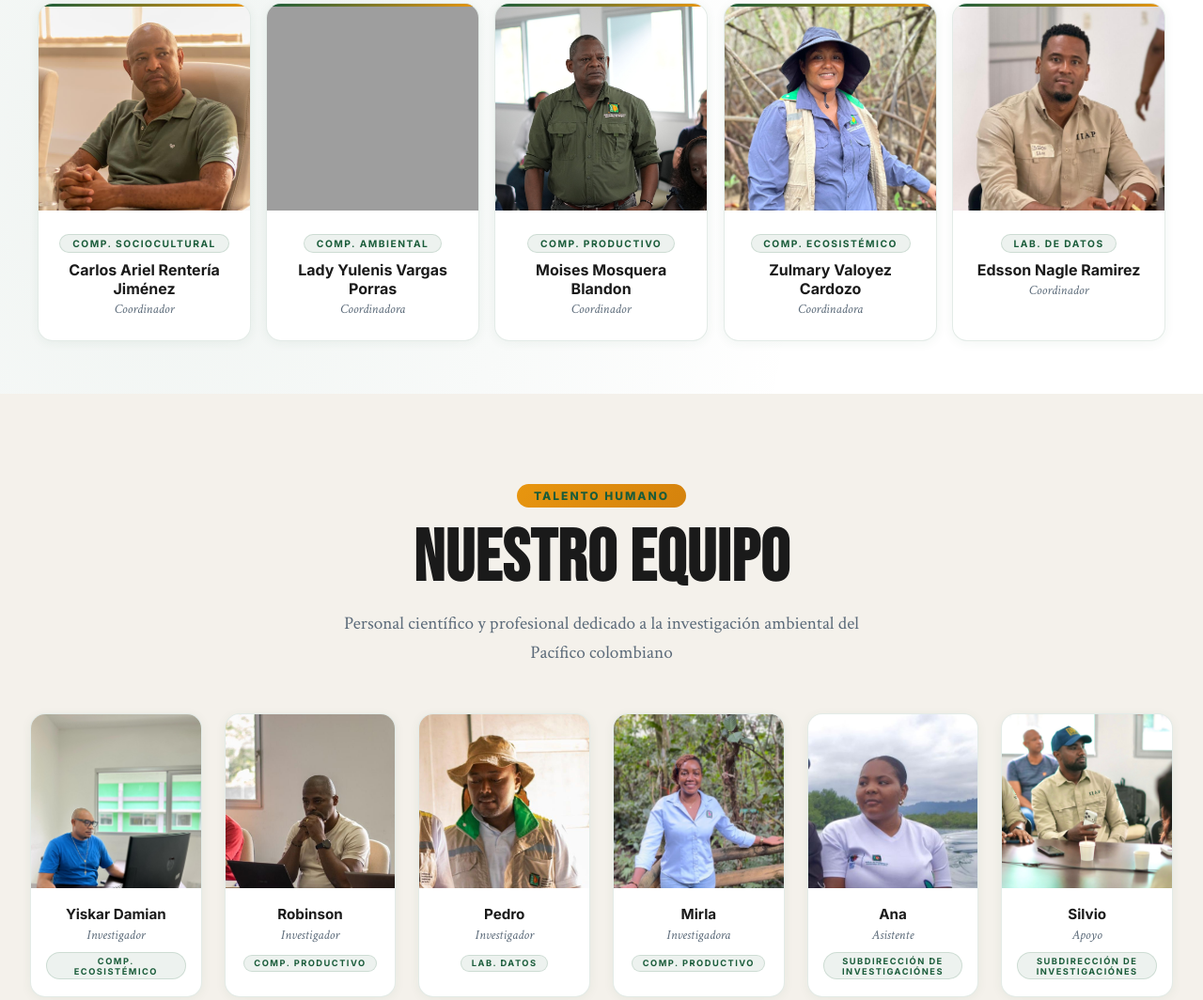
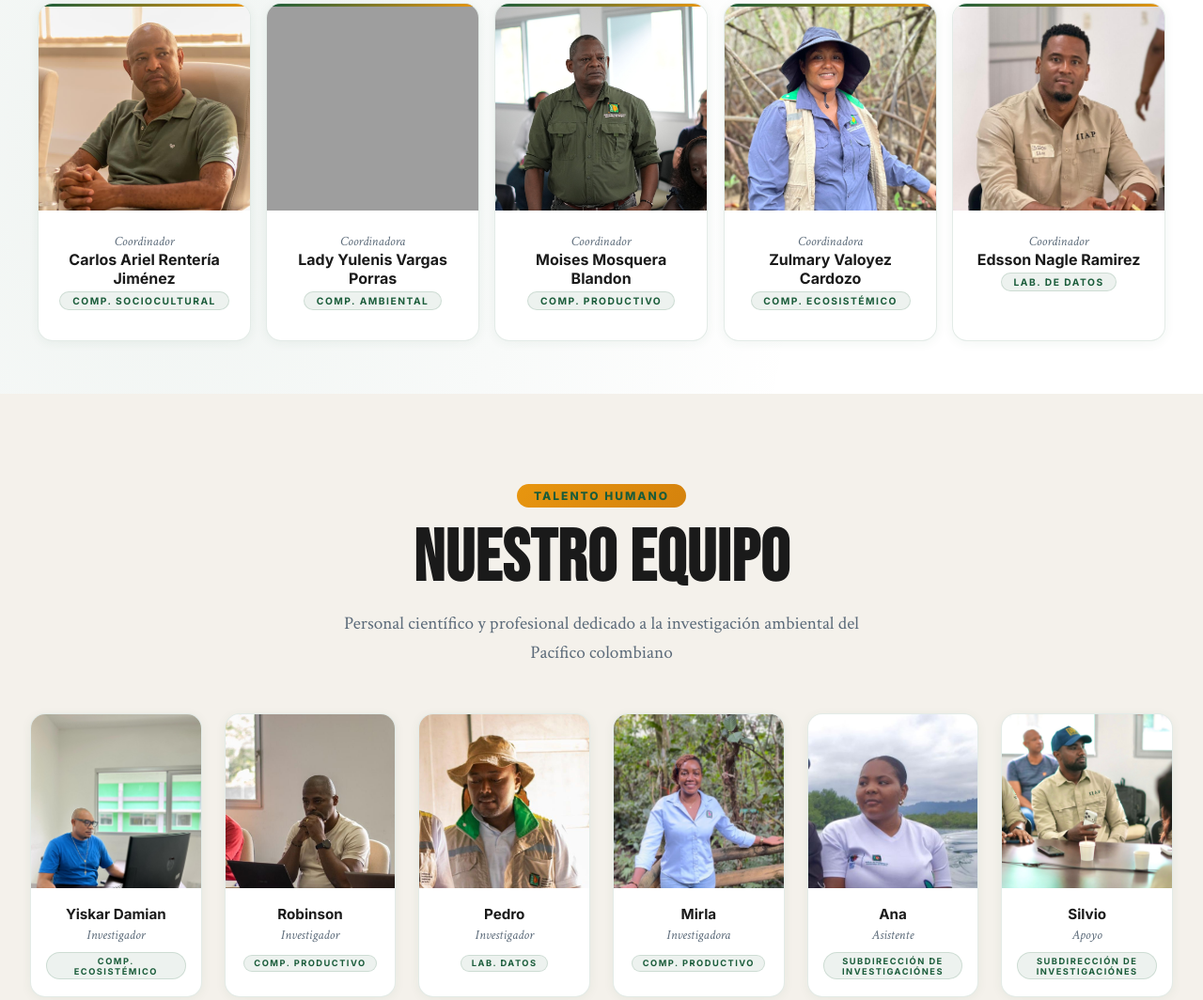
Before and after one commit to JanuarAsprilla/pagina-grupod-de-investigaciones-iiap, a plain HTML site: page index.html in a window 1280 px wide. Shown: the part 5906-6970 px from the top of the page at 94% size. Drawn offline with nearby package versions, Linux system fonts and the light colour scheme; grey boxes are pictures that could not be loaded.

Commit message:
fix: refactoring site

```diff
--- a/index.html
+++ b/index.html
@@ -555,11 +555,11 @@ body{font-family:'Crimson Text',serif;background:var(--bg);color:var(--text);ove
   <!-- NIVEL 3: 5 COORDINADORES -->
   <div class="org-tag">Coordinadores de Componente</div>
   <div class="org-tier-bottom">
-    <div class="org-sm-card"><div class="org-photo"><img src="assets/CARLOS_ARIEL.jpeg" alt="Coord. Sociocultural"></div><div class="org-info"><span class="o-chip">Comp. Sociocultural</span><h3 class="o-name">Carlos Ariel Rentería Jiménez</h3><p class="o-role">Coordinador</p></div></div>
-    <div class="org-sm-card"><div class="org-photo"><img src="assets/LADY_VARGAS.png" alt="Coord. Ambiental"></div><div class="org-info"><span class="o-chip">Comp. Ambiental</span><h3 class="o-name">Lady Yulenis Vargas Porras</h3><p class="o-role">Coordinadora</p></div></div>
-    <div class="org-sm-card"><div class="org-photo"><img src="assets/MOISES.jpeg" alt="Coord. Productivo"></div><div class="org-info"><span class="o-chip">Comp. Productivo</span><h3 class="o-name">Moises Mosquera Blandon</h3><p class="o-role">Coordinador</p></div></div>
-    <div class="org-sm-card"><div class="org-photo"><img src="assets/ZULMARY.jpeg" alt="Coord. Ecosistémico"></div><div class="org-info"><span class="o-chip">Comp. Ecosistémico</span><h3 class="o-name">Zulmary Valoyez Cardozo</h3><p class="o-role">Coordinadora</p></div></div>
-    <div class="org-sm-card"><div class="org-photo"><img src="assets/EDSSON_NAGLE.jpeg" alt="Coord. Lab. Datos"></div><div class="org-info"><span class="o-chip">Lab. de Datos</span><h3 class="o-name">Edsson Nagle Ramirez</h3><p class="o-role">Coordinador</p></div></div>
+    <div class="org-sm-card"><div class="org-photo"><img src="assets/CARLOS_ARIEL.jpeg" alt="Coord. Sociocultural"></div><div class="org-info"><p class="o-role">Coordinador</p><h3 class="o-name">Carlos Ariel Rentería Jiménez</h3><span class="o-chip">Comp. Sociocultural</span></div></div>
+    <div class="org-sm-card"><div class="org-photo"><img src="assets/LADY_VARGAS.png" alt="Coord. Ambiental"></div><div class="org-info"><p class="o-role">Coordinadora</p><h3 class="o-name">Lady Yulenis Vargas Porras</h3><span class="o-chip">Comp. Ambiental</span></div></div>
+    <div class="org-sm-card"><div class="org-photo"><img src="assets/MOISES.jpeg" alt="Coord. Productivo"></div><div class="org-info"><p class="o-role">Coordinador</p><h3 class="o-name">Moises Mosquera Blandon</h3><span class="o-chip">Comp. Productivo</span></div></div>
+    <div class="org-sm-card"><div class="org-photo"><img src="assets/ZULMARY.jpeg" alt="Coord. Ecosistémico"></div><div class="org-info"><p class="o-role">Coordinadora</p><h3 class="o-name">Zulmary Valoyez Cardozo</h3><span class="o-chip">Comp. Ecosistémico</span></div></div>
+    <div class="org-sm-card"><div class="org-photo"><img src="assets/EDSSON_NAGLE.jpeg" alt="Coord. Lab. Datos"></div><div class="org-info"><p class="o-role">Coordinador</p><h3 class="o-name">Edsson Nagle Ramirez</h3><span class="o-chip">Lab. de Datos</span></div></div>
   </div>
 </div>
 </section>
@@ -586,6 +586,9 @@ body{font-family:'Crimson Text',serif;background:var(--bg);color:var(--text);ove
     <div class="team-card tilt"><div class="team-photo"><img src="assets/ZORAIDA.JPG" alt="Zoraida" loading="lazy"></div><div class="team-info"><h3 class="team-name">Zoraida</h3><p class="team-role">Investigadora</p><span class="team-tag">Comp. Ambiental</span></div></div>
     <div class="team-card tilt"><div class="team-photo"><img src="assets/ERICK_YAIR.jpeg" alt="Erick Yair" loading="lazy"></div><div class="team-info"><h3 class="team-name">Erick Yair</h3><p class="team-role">Investigador</p><span class="team-tag">Comp. Ecosistémico</span></div></div>
     <div class="team-card tilt"><div class="team-photo"><img src="assets/FAIRY.png" alt="Fairy Medina" loading="lazy"></div><div class="team-info"><h3 class="team-name">Fairy Medina</h3><p class="team-role">Investigadora</p><span class="team-tag">Comp. Ambiental</span></div></div>
+    <div class="team-card tilt"><div class="team-photo"><img src="assets/YIRLESA.jpeg" alt="Yirlesa" loading="lazy"></div><div class="team-info"><h3 class="team-name">Yirlesa</h3><p class="team-role">Investigadora</p><span class="team-tag">Comp. Ambiental</span></div></div>
+    <div class="team-card tilt"><div class="team-photo"><img src="assets/REIMER.jpeg" alt="Reimer" loading="lazy"></div><div class="team-info"><h3 class="team-name">Reimer</h3><p class="team-role">Investigador</p><span class="team-tag">Comp. Ecosistémico</span></div></div>
+    <div class="team-card tilt"><div class="team-photo"><img src="assets/NELCY.jpeg" alt="Nelcy" loading="lazy"></div><div class="team-info"><h3 class="team-name">Nelcy</h3><p class="team-role">Investigadora</p><span class="team-tag">Comp. Ecosistémico</span></div></div>
   </div>
 </div>
 </section>
```
Also changed, not shown: assets/ERICK_YAIR.jpeg, assets/NELCY.jpeg (added), assets/REIMER.jpeg (added), assets/YIRLESA.jpeg (added).
